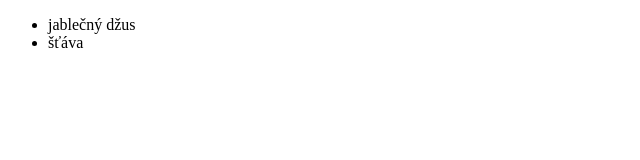
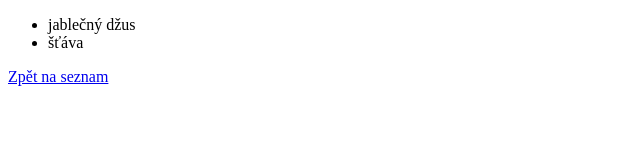
Before and after one commit to katinecka/nakupniseznam.tw, a plain HTML site: page napoje.html in a window 1280 px wide. Shown: the whole page, without its empty margins (0-640 px from the left). Drawn offline with Linux system fonts and the light colour scheme.

Commit message:
dalsiverze

```diff
--- a/napoje.html
+++ b/napoje.html
@@ -10,5 +10,6 @@
         <li>jablečný džus</li>
         <li>šťáva</li>
     </ul>
+    <a href= "index.html" >Zpět na seznam</a>
 </body>
 </html>
```
Also changed, not shown: obleceni.html (+1 -0 lines).
